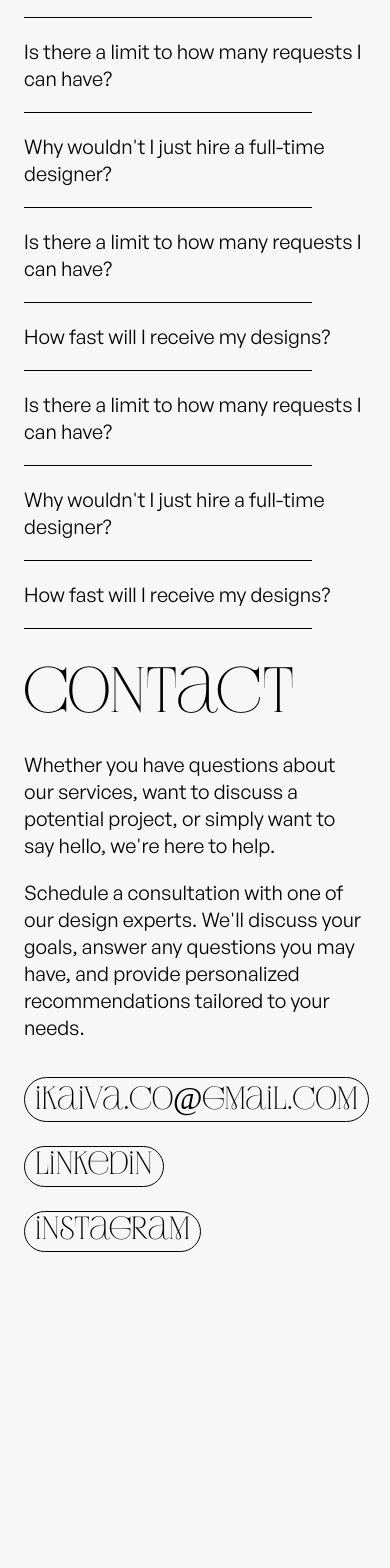
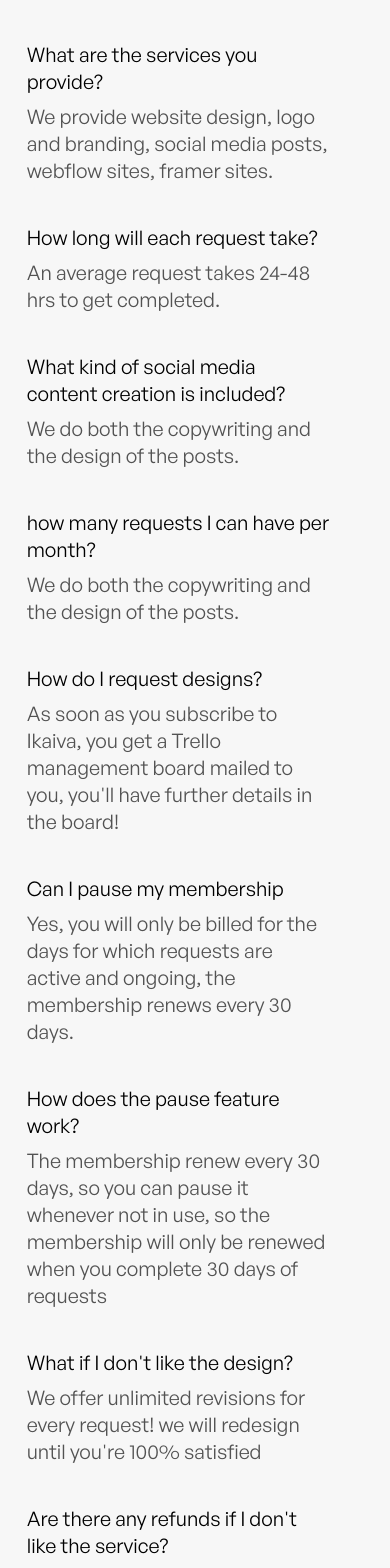
Before and after one commit to SurendharGN/ikaiva, a React (Vite) app: page / in a window 390 px wide. Shown: the part 7380-8948 px from the top of the page. Before the commit the page ends 8664 px from the top, so only its background shows below. Built offline with nearby package versions, Linux system fonts and the light colour scheme.

Commit message:
done with the mobile site

```diff
--- a/src/App.jsx
+++ b/src/App.jsx
@@ -13,7 +13,8 @@ import membership from "../public/membership.png";
 import davinci from "../public/davinci.png";import impactArtists from "../public/impactartists.png";import amplify from "../public/amplify.png";
 import figuredisplay from "../public/figureDisplay.png";
 import arrow from "../public/arrow.png";
-import nav from "../public/nav.png"
+import nav from "../public/nav.png";
+import dropdown from "../public/dropdown.png";
 function App() {
 
 
@@ -275,50 +276,97 @@ function App() {
     <div>
       <h2 id="faq">FAQ at ikaiva</h2>
       <div>
-        <div id="line"></div>
-        <p>Why wouldn't I just hire a full-time designer?
+        <div id="faq-q">
+          <p>What are the services you provide?</p>
+          {/* <img id="dropdown" src={dropdown}></img> */}
 
+        </div>
 
+        <p className='answer'>We provide website design, logo and branding, social media posts, webflow sites, framer sites.</p>
+        {/* <div id="line"></div> */}
+      </div>
 
+      <div>
+        <div id="faq-q">
+          <p>How long will each request take?</p>
+          {/* <img id="dropdown" src={dropdown}></img> */}
 
+        </div>
 
-
-</p>
-<div id="line"></div>
+        <p className='answer'>An average request takes 24-48 hrs to get completed.</p>
+        {/* <div id="line"></div> */}
       </div>
       <div>
-        <p>Is there a limit to how many requests I can have?</p>
-        <div id="line"></div>
+        <div id="faq-q">
+          <p>What kind of social media content creation is included?</p>
+          {/* <img id="dropdown" src={dropdown}></img> */}
+
+        </div>
+
+        <p className='answer'>We do both the copywriting and the design of the posts.</p>
+        {/* <div id="line"></div> */}
       </div>
       <div>
-        <p>Why wouldn't I just hire a full-time designer?</p>
-        <div id="line"></div>
+        <div id="faq-q">
+          <p>how many requests I can have per month?</p>
+          {/* <img id="dropdown" src={dropdown}></img> */}
+
+        </div>
+
+        <p className='answer'>We do both the copywriting and the design of the posts.</p>
+        {/* <div id="line"></div> */}
       </div>
       <div>
-        <p>Is there a limit to how many requests I can have?</p>
-        <div id="line"></div>
+        <div id="faq-q">
+          <p>How do I request designs?</p>
+          {/* <img id="dropdown" src={dropdown}></img> */}
+
+        </div>
+
+        <p className='answer'>As soon as you subscribe to Ikaiva, you get a Trello management board mailed to you, you'll have further details in the board!</p>
+        {/* <div id="line"></div> */}
       </div>
       <div>
-        <p>How fast will I receive my designs?</p>
-        <div id="line"></div>
+        <div id="faq-q">
+          <p>Can I pause my membership </p>
+          {/* <img id="dropdown" src={dropdown}></img> */}
+
+        </div>
+
+        <p className='answer'>Yes, you will only be billed for the days for which requests are active and ongoing, the membership renews every 30 days.</p>
+        {/* <div id="line"></div> */}
+      </div>
+
+      <div>
+        <div id="faq-q">
+          <p>How does the pause feature work?</p>
+          {/* <img id="dropdown" src={dropdown}></img> */}
+
+        </div>
+
+        <p className='answer'>The membership renew every 30 days, so you can pause it whenever not in use, so the membership will only be renewed when you complete 30 days of requests</p>
+        {/* <div id="line"></div> */}
       </div>
       <div>
-        <p>Is there a limit to how many requests I can have?</p>
-        <div id="line"></div>
+        <div id="faq-q">
+          <p>What if I don't like the design?</p>
+          {/* <img id="dropdown" src={dropdown}></img> */}
+
+        </div>
+
+        <p className='answer'>We offer unlimited revisions for every request! we will redesign until you're 100% satisfied </p>
+        {/* <div id="line"></div> */}
       </div>
+
       <div>
-        <p>Why wouldn't I just hire a full-time designer?</p>
-        <div id="line"></div>
-      </div>
-      <div>
-        <p>How fast will I receive my designs?</p>
-        <div id="line"></div>
-      </div>
-      <div>
-        <p></p>
-      </div>
-      <div>
-        <p></p>
+        <div id="faq-q">
+          <p>Are there any refunds if I don't like the service?</p>
+          {/* <img id="dropdown" src={dropdown}></img> */}
+
+        </div>
+
+        <p className='answer'>We do offer a complete refund if you don't like the service! </p>
+        {/* <div id="line"></div> */}
       </div>
     </div>
 
--- a/src/index.css
+++ b/src/index.css
@@ -455,9 +455,9 @@ span {
   main {
     /* display:flex;
     flex-direction: column; */
-    width:100%;
+    width:90%;
     /* justify-content: center; */
-    margin: 1rem;
+    margin:auto;
     overflow:hidden;
 
 
@@ -726,6 +726,13 @@ span {
 
         }
 
+        #membership-benefits-desc {
+
+
+        }
+        .mem-child {
+          width:95%
+        }
         /* seventh  page */
 
         #mem-title {
@@ -735,9 +742,8 @@ span {
         #mem-details {
           display:flex;
           flex-direction:column;
-
-            gap: 0rem;
-            align-items: start;
+          gap: 0rem;
+          align-items: start;
 
         }
         #mem-left-desc {
@@ -767,6 +773,30 @@ span {
           font-size:2rem;
         }
 
+        /* faq page */
+
+        #dropdown {
+          width:15px;
+          height:10px
+        }
+        #faq-q {
+          display:flex;
+          width:90%;
+          align-items: center;
+          justify-content: space-between;
+          margin-bottom:-2rem
+
+        }
+
+        /* #line {
+          width:80%
+        } */
+
+        .answer {
+          color:rgb(82, 82, 82);
+          width:90%;
+        }
+
 
 
 }
```
Also changed, not shown: public/dropdown.png (added).
